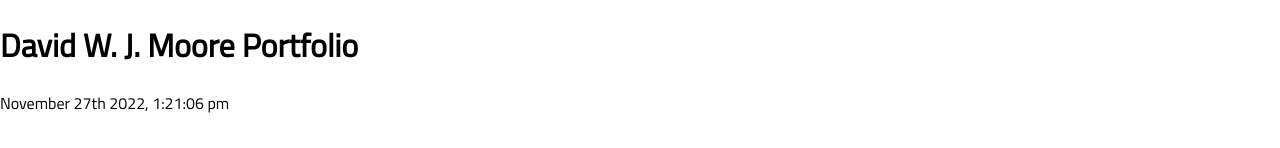
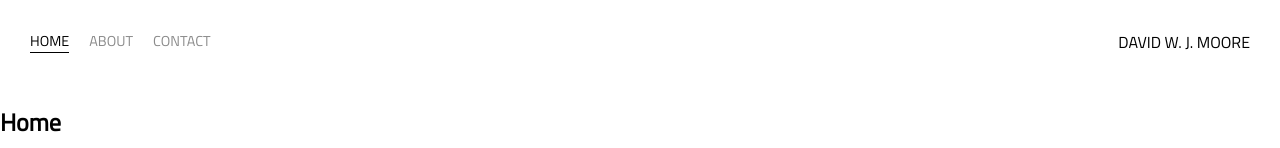
Before and after one commit to dwjmoore/portfolio, a React (Create React App) app: page / in a window 1280 px wide. Shown: the top 148 px of the page. Built offline with nearby package versions, Linux system fonts and the light colour scheme; no server answers.

Commit message:
clean up app component

```diff
--- a/src/App.js
+++ b/src/App.js
@@ -1,7 +1,5 @@
 import React, { Component } from "react";
 import { BrowserRouter as Router, Switch, Route } from "react-router-dom";
-import moment from "moment";
-import axios from "axios";
 
 import NavigationContainer from "./components/navigation/NavigationContainer";
 import Home from "./components/pages/Home";
@@ -16,8 +14,6 @@ export default class App extends Component {
             <div className="app">
                 <Router>
                     <div>
-                        <h1>David W. J. Moore Portfolio</h1>
-                        <div>{moment().format("MMMM Do YYYY, h:mm:ss a")}</div>
                         <NavigationContainer />
 
                         <Switch>
```
